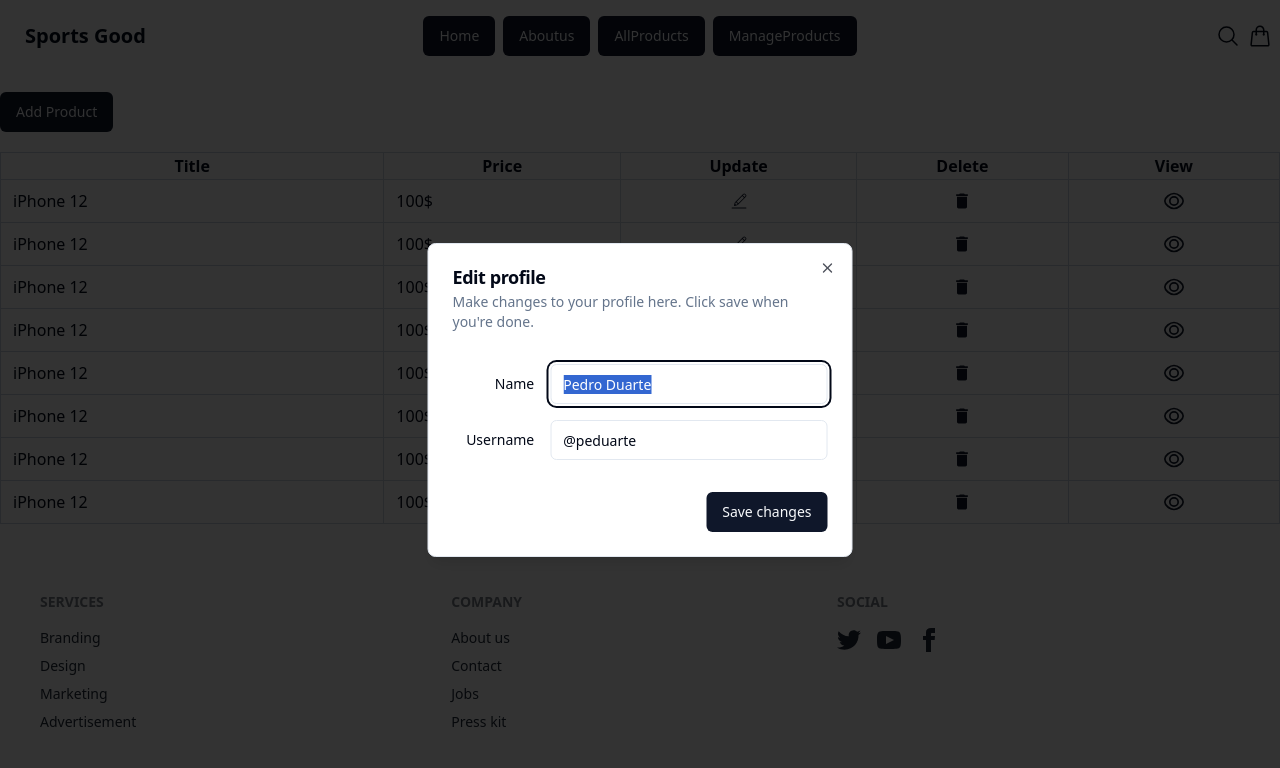
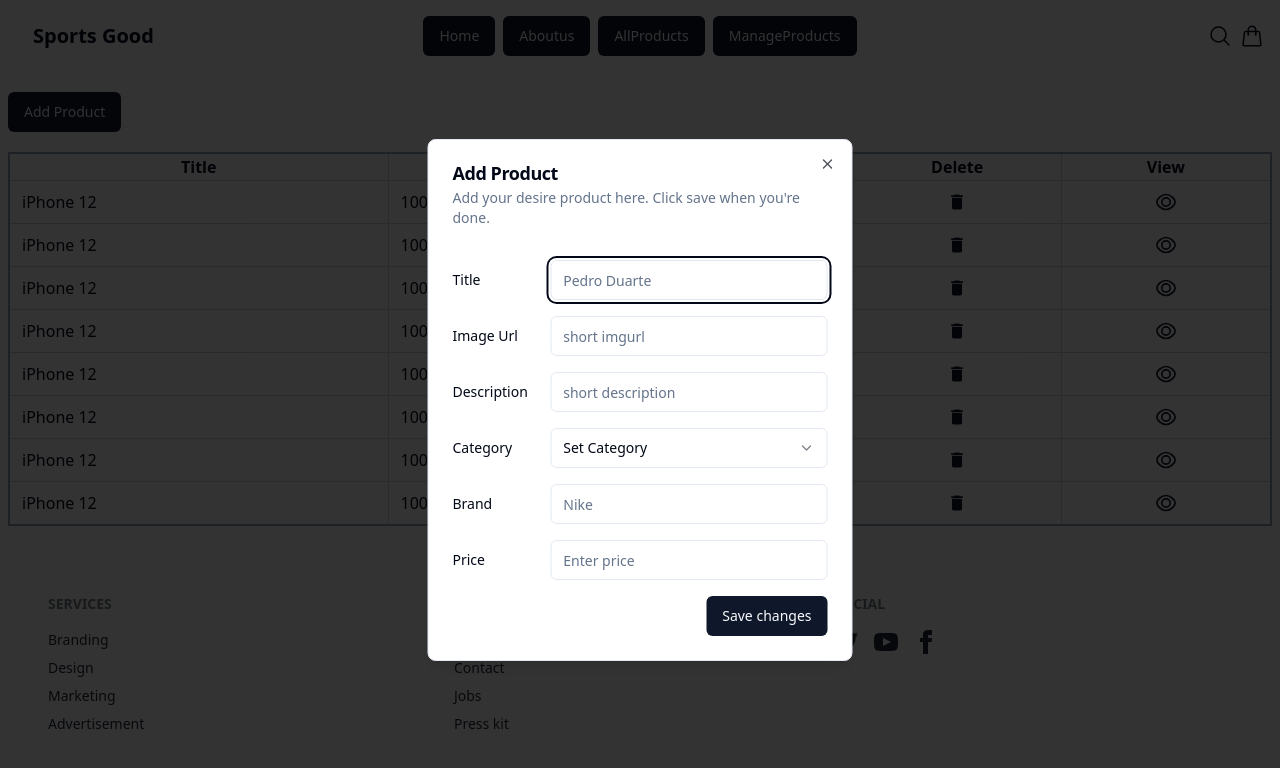
Before and after one commit to reshad21/sporting-goods, a React (Vite) app: page /manageProducts in a window 1280 px wide. Both pictures are taken after a click on the button "Add Product". Shown: the top 768 px of the page. Built offline with nearby package versions, Linux system fonts and the light colour scheme.

Commit message:
manage product page customize

```diff
--- a/src/components/layout/Topbar.tsx
+++ b/src/components/layout/Topbar.tsx
@@ -22,7 +22,7 @@ const items = [
 
 const Topbar = () => {
   return (
-    <div className="flex flex-col md:flex-row gap-2">
+    <div className="flex flex-col md:flex-row gap-2 w-full">
       {items.map((item) => (
         <Link to={item.link}>
           <Button className="w-full">{item.pathName}</Button>
--- a/src/components/product/AddProductModal.tsx
+++ b/src/components/product/AddProductModal.tsx
@@ -1,17 +1,47 @@
+import { FormEvent, useState } from "react";
 import { Button } from "../ui/button";
 import {
   Dialog,
+  DialogClose,
   DialogContent,
   DialogDescription,
-  DialogFooter,
   DialogHeader,
   DialogTitle,
   DialogTrigger,
 } from "../ui/dialog";
 import { Input } from "../ui/input";
 import { Label } from "../ui/label";
+import {
+  Select,
+  SelectContent,
+  SelectGroup,
+  SelectItem,
+  SelectLabel,
+  SelectTrigger,
+  SelectValue,
+} from "../ui/select";
 
 const AddProductModal = () => {
+  const [title, setTitle] = useState("");
+  const [imgurl, setImgurl] = useState("");
+  const [description, setdescription] = useState("");
+  const [priority, setPriority] = useState("");
+  const [brand, setBrand] = useState("");
+  const [price, setPrice] = useState<number | null>(null);
+
+  const handleSubmit = (e: FormEvent) => {
+    e.preventDefault();
+    const productData = {
+      title,
+      imgurl,
+      description,
+      priority,
+      brand,
+      price,
+    };
+    console.log(typeof productData.price);
+    console.log(productData);
+  };
   return (
     <Dialog>
       <DialogTrigger asChild>
@@ -19,36 +49,103 @@ const AddProductModal = () => {
       </DialogTrigger>
       <DialogContent className="sm:max-w-[425px]">
         <DialogHeader>
-          <DialogTitle>Edit profile</DialogTitle>
+          <DialogTitle>Add Product</DialogTitle>
           <DialogDescription>
-            Make changes to your profile here. Click save when you're done.
+            Add your desire product here. Click save when you're done.
           </DialogDescription>
         </DialogHeader>
+        <form onSubmit={handleSubmit}>
           <div className="grid gap-4 py-4">
             <div className="grid grid-cols-4 items-center gap-4">
-            <Label htmlFor="name" className="text-right">
-              Name
+              <Label htmlFor="title" className="">
+                Title
               </Label>
               <Input
-              id="name"
-              defaultValue="Pedro Duarte"
+                onBlur={(e) => setTitle(e.target.value)}
+                id="title"
+                placeholder="Pedro Duarte"
+                required
                 className="col-span-3"
               />
             </div>
             <div className="grid grid-cols-4 items-center gap-4">
-            <Label htmlFor="username" className="text-right">
-              Username
+              <Label htmlFor="imgurl" className="">
+                Image Url
               </Label>
               <Input
-              id="username"
-              defaultValue="@peduarte"
+                onBlur={(e) => setImgurl(e.target.value)}
+                id="imgurl"
+                placeholder="short imgurl"
+                className="col-span-3"
+              />
+            </div>
+            <div className="grid grid-cols-4 items-center gap-4">
+              <Label htmlFor="description" className="">
+                Description
+              </Label>
+              <Input
+                onBlur={(e) => setdescription(e.target.value)}
+                id="description"
+                placeholder="short description"
+                className="col-span-3"
+              />
+            </div>
+            <div className="grid grid-cols-4 items-center gap-4">
+              <Label htmlFor="category" className="">
+                Category
+              </Label>
+              <Select onValueChange={(value) => setPriority(value)}>
+                <SelectTrigger className="col-span-3">
+                  <SelectValue placeholder="Set Category" />
+                </SelectTrigger>
+                <SelectContent>
+                  <SelectGroup>
+                    <SelectLabel>Category</SelectLabel>
+                    <SelectItem value="basketball">Basketball</SelectItem>
+                    <SelectItem value="soccer">Soccer</SelectItem>
+                    <SelectItem value="cycling">Cricket</SelectItem>
+                    <SelectItem value="tennis">Tennis</SelectItem>
+                    <SelectItem value="baseball">Baseball</SelectItem>
+                    <SelectItem value="golf">Golf</SelectItem>
+                    <SelectItem value="running">Running</SelectItem>
+                    <SelectItem value="swimming">Swimming</SelectItem>
+                  </SelectGroup>
+                </SelectContent>
+              </Select>
+            </div>
+            <div className="grid grid-cols-4 items-center gap-4">
+              <Label htmlFor="brand" className="">
+                Brand
+              </Label>
+              <Input
+                onBlur={(e) => setBrand(e.target.value)}
+                id="brand"
+                placeholder="Nike"
+                required
+                className="col-span-3"
+              />
+            </div>
+            <div className="grid grid-cols-4 items-center gap-4">
+              <Label htmlFor="price" className="">
+                Price
+              </Label>
+              <Input
+                onBlur={(e) =>
+                  setPrice(e.target.value ? parseFloat(e.target.value) : null)
+                }
+                id="price"
+                placeholder="Enter price"
+                required
                 className="col-span-3"
               />
             </div>
           </div>
-        <DialogFooter>
+          <div className="flex justify-end">
+            <DialogClose asChild>
               <Button type="submit">Save changes</Button>
-        </DialogFooter>
+            </DialogClose>
+          </div>
+        </form>
       </DialogContent>
     </Dialog>
   );
--- a/src/components/ui/Container.tsx
+++ b/src/components/ui/Container.tsx
@@ -5,7 +5,7 @@ type TContainerProps = {
 };
 
 const Container = ({ children }: TContainerProps) => {
-  return <div className="mx-auto w-full max-w-7xl">{children}</div>;
+  return <div className="mx-auto w-full max-w-7xl px-2">{children}</div>;
 };
 
 export default Container;
--- a/src/pages/Allproducts/Allproducts.tsx
+++ b/src/pages/Allproducts/Allproducts.tsx
@@ -4,7 +4,7 @@ import ProductCard from "@/components/ui/ProductCard";
 const Allproducts = () => {
   return (
     <Container>
-      <div className="grid grid-cols-1 md:grid-cols-4 gap-4">
+      <div className="grid grid-cols-1 md:grid-cols-2 lg:grid-cols-4 gap-4">
         <ProductCard />
         <ProductCard />
         <ProductCard />
--- a/src/pages/ManageProduct/ManageProduct.tsx
+++ b/src/pages/ManageProduct/ManageProduct.tsx
@@ -8,14 +8,14 @@ const ManageProduct = () => {
       <div className="my-5">
         <AddProductModal />
       </div>
-      <table className="w-full border-collapse border border-slate-400 ...">
+      <table className="w-full border-2 rounded-lg border-slate-400">
         <thead>
           <tr>
-            <th className="border border-slate-300 ...">Title</th>
-            <th className="border border-slate-300 ...">Price</th>
-            <th className="border border-slate-300 ...">Update</th>
-            <th className="border border-slate-300 ...">Delete</th>
-            <th className="border border-slate-300 ...">View</th>
+            <th className="border border-slate-300">Title</th>
+            <th className="border border-slate-300">Price</th>
+            <th className="border border-slate-300">Update</th>
+            <th className="border border-slate-300">Delete</th>
+            <th className="border border-slate-300">View</th>
           </tr>
         </thead>
         <tbody>
```
Lines whose indentation alone changed are shown as unchanged.
